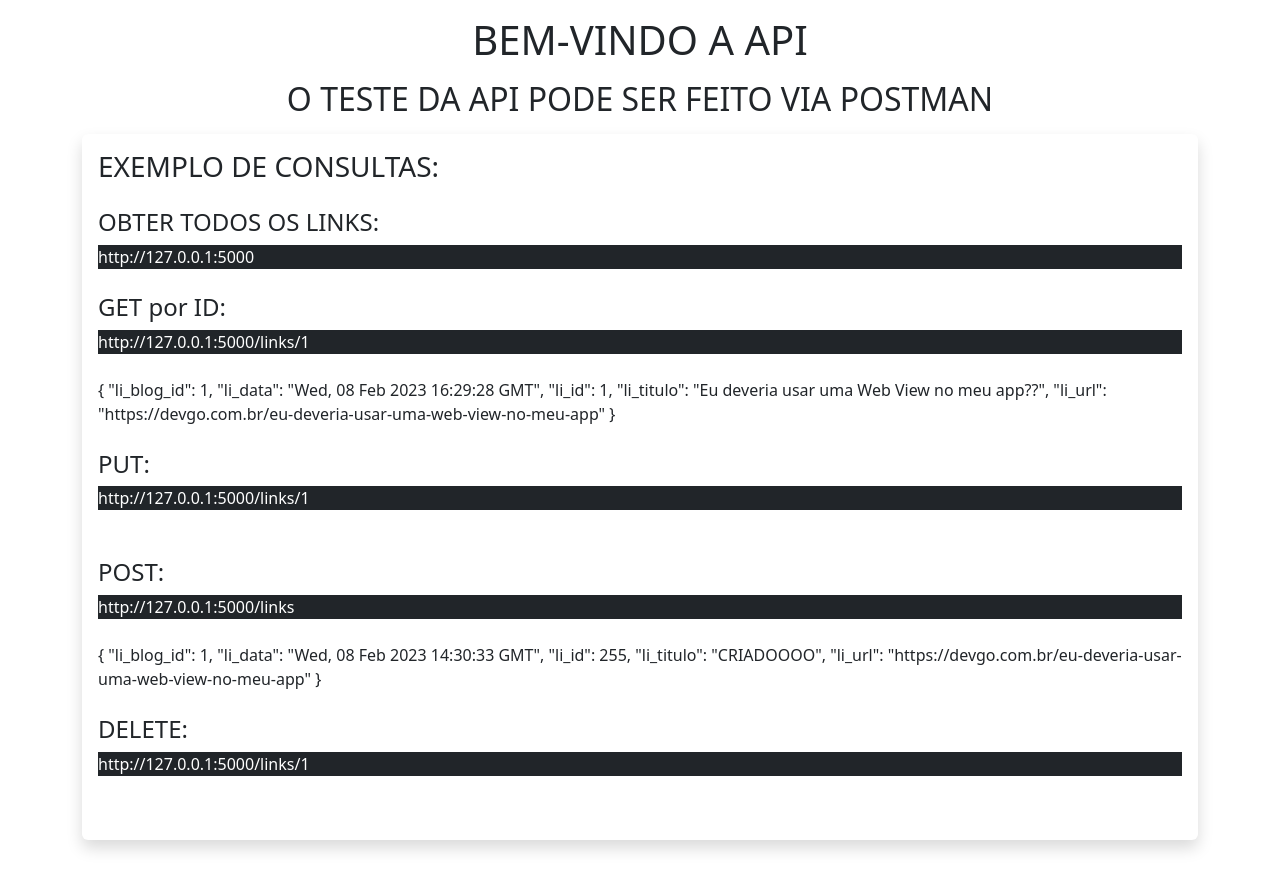
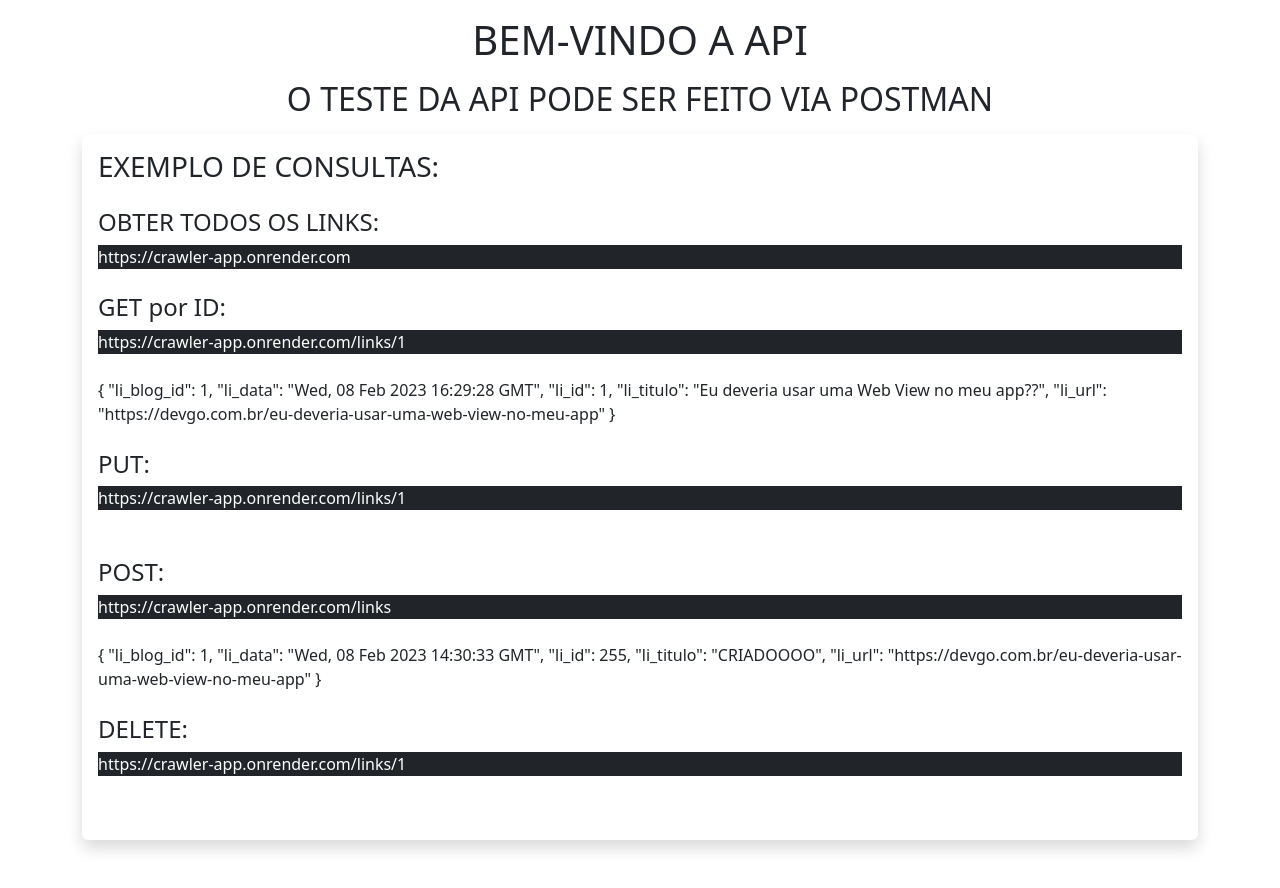
Before and after one commit to gclobawisk/crawlerblog, a Flask app: page /api in a window 1280 px wide. Shown: the part 69-957 px from the top of the page. Run offline with Flask 2, Linux system fonts and the light colour scheme.

Commit message:
Add files via upload

```diff
--- a/templates/api.html
+++ b/templates/api.html
@@ -15,16 +15,16 @@
   <div class="collapse navbar-collapse d-flex justify-content-center" id="navbarNav" >
     <ul class="navbar-nav">
       <li class="nav-item active">
-        <a class="nav-link" href="http://44.205.3.29:5000">Home <span class="sr-only"></span></a>
+        <a class="nav-link" href="https://crawler-app.onrender.com">Home <span class="sr-only"></span></a>
       </li>
       <li class="nav-item">
-        <a class="nav-link" href="javascript: if(confirm('Deseja Realizar o Crawler dos Links?')) location.href='http://44.205.3.29:5000/crawler'">Crawler</a>
+        <a class="nav-link" href="javascript: if(confirm('Deseja Realizar o Crawler dos Links?')) location.href='https://crawler-app.onrender.com/crawler'">Crawler</a>
       </li>
       <li class="nav-item">
-        <a class="nav-link" href="http://44.205.3.29:5000/links">Links</a>
+        <a class="nav-link" href="https://crawler-app.onrender.com/links">Links</a>
       </li>
       <li class="nav-item">
-        <a class="nav-link" href="http://44.205.3.29:5000/api">Consumir API</a>
+        <a class="nav-link" href="https://crawler-app.onrender.com/api">Consumir API</a>
       </li>
     </ul>
   </div>
@@ -38,10 +38,10 @@
         <h3 class="mb-4">EXEMPLO DE CONSULTAS:</h3>
 
         <h4>OBTER TODOS OS LINKS: </h4>
-        <p class="bg-dark text-white mb-4">http://127.0.0.1:5000</p>
+        <p class="bg-dark text-white mb-4">https://crawler-app.onrender.com</p>
 
         <h4>GET por ID: </h4>
-        <p class="bg-dark text-white mb-4">http://127.0.0.1:5000/links/1
+        <p class="bg-dark text-white mb-4">https://crawler-app.onrender.com/links/1
         <p class="mb-4">{
           "li_blog_id": 1,
           "li_data": "Wed, 08 Feb 2023 16:29:28 GMT",
@@ -52,11 +52,11 @@
         </p>
 
         <h4> PUT: </h4>
-        <p class="bg-dark text-white mb-4">http://127.0.0.1:5000/links/1</p><br>
+        <p class="bg-dark text-white mb-4">https://crawler-app.onrender.com/links/1</p><br>
 
         <h4>POST: </h4>
 
-        <p class="bg-dark text-white mb-4">http://127.0.0.1:5000/links</p>
+        <p class="bg-dark text-white mb-4">https://crawler-app.onrender.com/links</p>
 
         <p class="mb-4">{
         "li_blog_id": 1,
@@ -68,7 +68,7 @@
         </p>
 
         <h4> DELETE: </h4>
-        <p class="bg-dark text-white mb-4">http://127.0.0.1:5000/links/1</p><br>
+        <p class="bg-dark text-white mb-4">https://crawler-app.onrender.com/links/1</p><br>
 
     </div>
 </div>
```
Also changed, not shown: templates/index.html (+4 -4 lines), templates/sucesso.html (+7 -9 lines).
